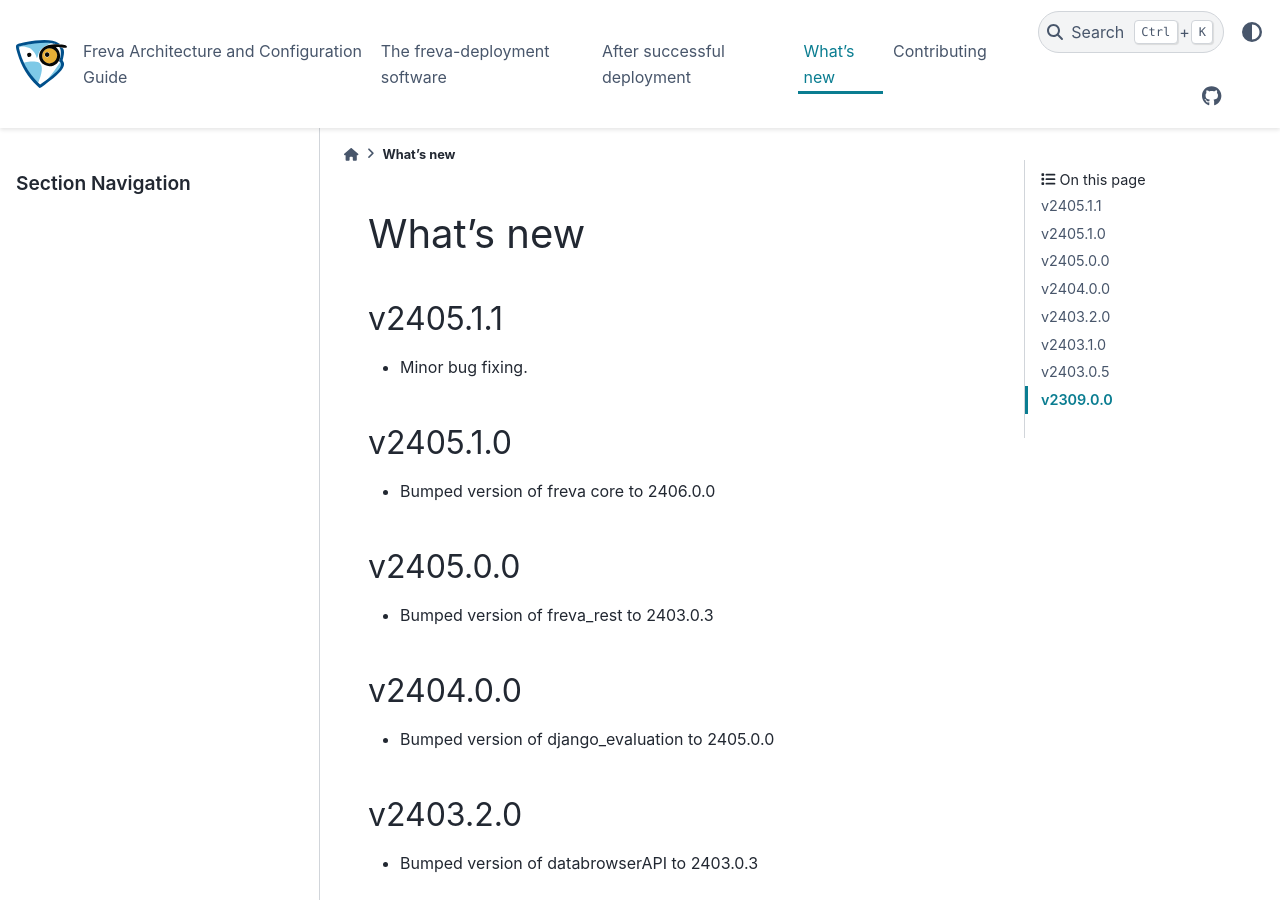
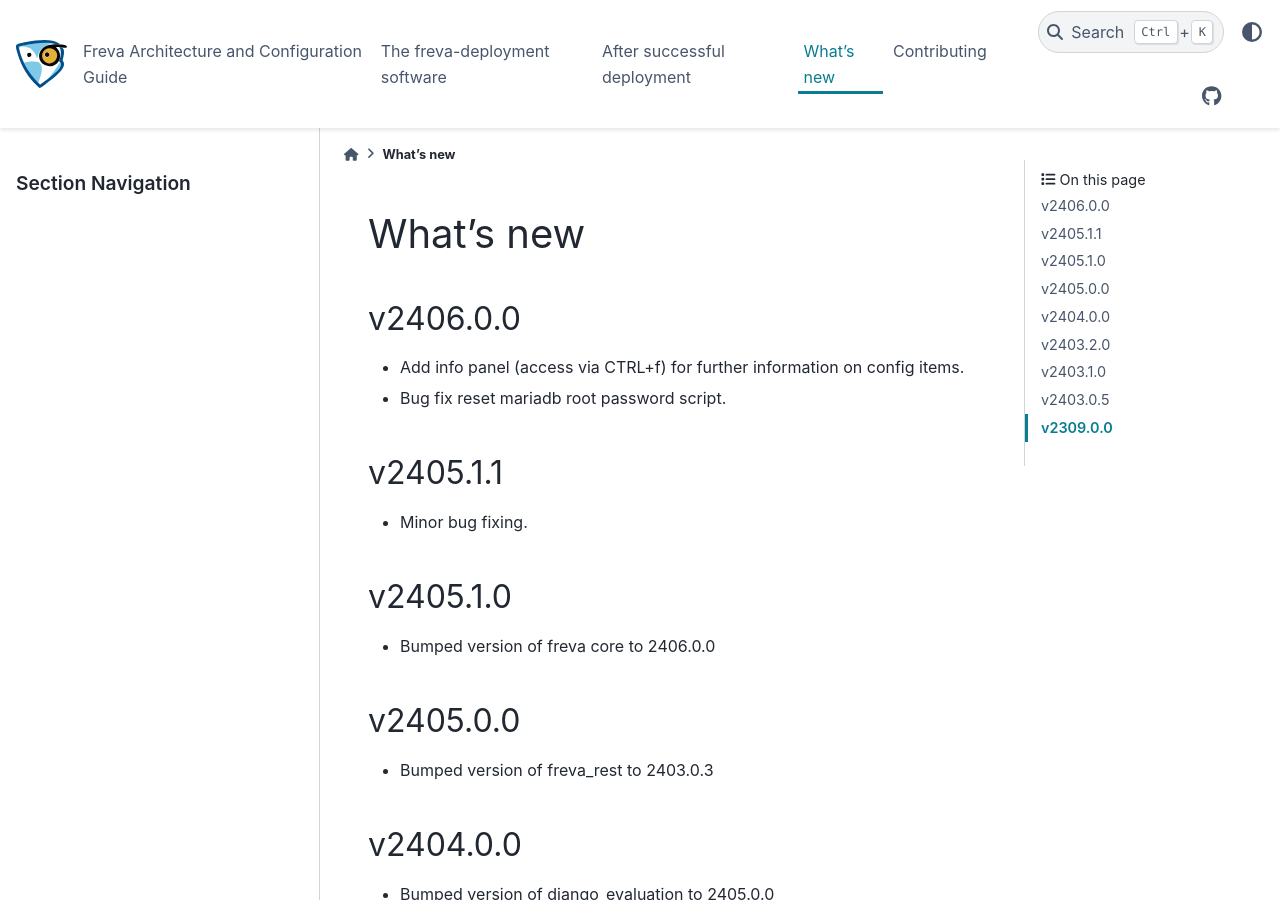
Before and after one commit to FREVA-CLINT/freva-deployment, a Sphinx documentation site: the page built from docs/whatsnew.rst, in a window 1280 px wide and 900 px high. Built offline with Sphinx 7.4.7 and the PyData theme 0.15.4, drawn with Linux system fonts in a browser that asks for light colours; pages that are not in the unit, such as notebooks, are missing from menus.

Commit message:
Update whats-new.

```diff
--- a/docs/whatsnew.rst
+++ b/docs/whatsnew.rst
@@ -7,39 +7,46 @@
    :maxdepth: 0
    :titlesonly:
 
+v2406.0.0
+~~~~~~~~~
+* Add info panel (access via CTRL+f) for further information on config items.
+* Bug fix reset mariadb root password script.
+
+
+
 v2405.1.1
-~~~~~~~~
+~~~~~~~~~
 * Minor bug fixing.
 
 
 
 v2405.1.0
-~~~~~~~~
+~~~~~~~~~
 * Bumped version of freva core to 2406.0.0
 
 
 
 v2405.0.0
-~~~~~~~~
+~~~~~~~~~
 * Bumped version of freva_rest to 2403.0.3
 
 
 
 v2404.0.0
-~~~~~~~~
+~~~~~~~~~
 * Bumped version of django_evaluation to 2405.0.0
 
 
 
 
 v2403.2.0
-~~~~~~~~
+~~~~~~~~~
 * Bumped version of databrowserAPI to 2403.0.3
 
 
 
 v2403.1.0
-~~~~~~~~
+~~~~~~~~~
 * Bumped version of databrowserAPI to 2403.0.2
 
 
--- a/src/freva_deployment/__init__.py
+++ b/src/freva_deployment/__init__.py
@@ -1,7 +1,7 @@
 import argparse
 from urllib.request import urlretrieve
 
-__version__ = "2405.1.1"
+__version__ = "2406.0.0"
 
 FREVA_PYTHON_VERSION = "3.11"
 AVAILABLE_PYTHON_VERSIONS = ["3.8", "3.9", "3.10", "3.11", "3.12"]
```
